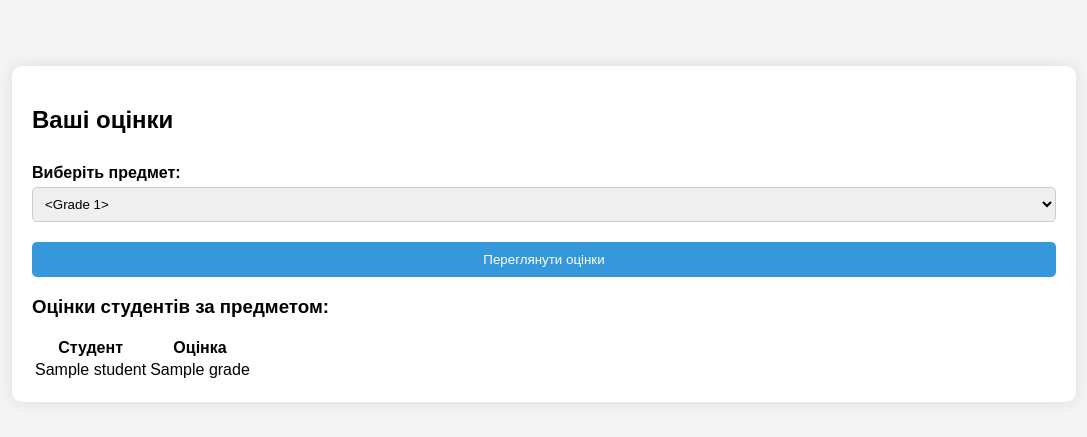
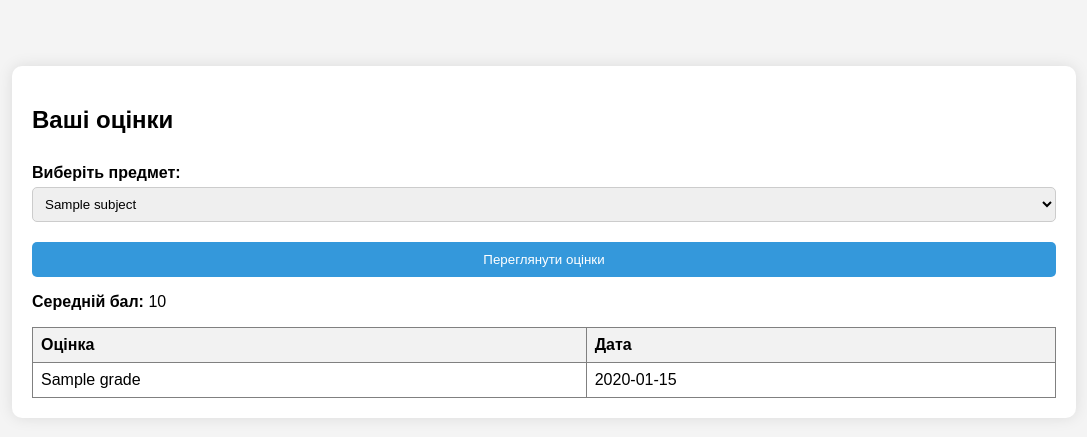
Before and after one commit to Z1napp/Web-2024, a Flask app: template 2025 students_journal/templates/dashboard_student.html in a window 1280 px wide. Shown: the part 224-661 px from the top of the page, without its empty margins (96-1183 px from the left). Run offline with Flask 3, Linux system fonts and the light colour scheme; the template is opened without the code that fills it: values that come from a table or form of the project are taken from there, most other values are stand-ins (such as "Sample title", 1, 10 or a date in 2020).

Commit message:
Finished the student ui

```diff
--- a/2025 students_journal/app.py
+++ b/2025 students_journal/app.py
@@ -34,7 +34,7 @@ class Grade(db.Model):
     grade = db.Column(db.Integer)
     student_id = db.Column(db.Integer, db.ForeignKey('user.id'))
     teacher_id = db.Column(db.Integer, db.ForeignKey('user.id'))
-    date = db.Column(db.DateTime, default=datetime.utcnow)  # нове поле з датою
+    date = db.Column(db.DateTime, default=datetime.utcnow)
 
 
 @login_manager.user_loader
@@ -59,31 +59,52 @@ def dashboard():
 
     # Для студентів ...
     if current_user.role == 'student':
-        # Вибрані предмети студента
+        # Вибрані предмети студента (унікальні)
         subjects = db.session.query(Grade.subject).filter_by(student_id=current_user.id).distinct().all()
         subjects = [s[0] for s in subjects]
 
+        # Вибраний предмет отримуємо з GET (після редіректу)
         selected_subject = request.args.get('subject')
 
         if request.method == 'POST':
             selected_subject = request.form['subject']
-            # Після обробки редірект на GET з параметром subject
+            # Перенаправлення на GET з параметром subject для збереження вибору в URL
             return redirect(url_for('dashboard', subject=selected_subject))
 
-        grades_for_subject = []
-        students_grades = {}
+        grades_data = []
 
         if selected_subject:
-            grades_for_subject = Grade.query.filter_by(student_id=current_user.id, subject=selected_subject).all()
-            students_grades = {current_user.login: [g.grade for g in grades_for_subject]}
+            # Запит із JOIN для отримання логіна викладача
+            grades_query = (
+                db.session.query(Grade, User.login.label('teacher_login'))
+                .join(User, Grade.teacher_id == User.id)
+                .filter(Grade.student_id == current_user.id, Grade.subject == selected_subject)
+                .all()
+            )
 
-        return render_template('dashboard_student.html',
-                               name=current_user.login,
-                               role=current_user.role,
-                               subjects=subjects,
-                               selected_subject=selected_subject,
-                               grades_for_subject=grades_for_subject,
-                               students_grades=students_grades)
+            # Формуємо список словників для шаблону
+            for grade, teacher_login in grades_query:
+                grades_data.append({
+                    'grade': grade.grade,
+                    'date': grade.date,
+                    'teacher_login': teacher_login
+                })
+
+        # Обчислюємо середній бал
+        if grades_data:
+            average_grade = round(sum(g['grade'] for g in grades_data) / len(grades_data), 2)
+        else:
+            average_grade = None
+
+        return render_template(
+            'dashboard_student.html',
+            name=current_user.login,
+            role=current_user.role,
+            subjects=subjects,
+            selected_subject=selected_subject,
+            grades_for_subject=grades_data,
+            average_grade=average_grade
+        )
 
     # Для викладача
     elif current_user.role == 'teacher':
@@ -96,8 +117,6 @@ def dashboard():
         end_date = datetime.strptime(end_date_str, '%Y-%m-%d') if end_date_str else None
 
         students = User.query.filter_by(role='student').all()
-        # subjects = Grade.query.with_entities(Grade.subject).distinct().all()
-        # subjects = [s.subject for s in subjects]
 
         # Додавання оцінки
         if request.method == 'POST' and 'add_grade' in request.form:
@@ -132,15 +151,15 @@ def dashboard():
                     average_per_student[student.login] = average
 
         return render_template('dashboard_teacher.html',
-                                name=current_user.login,
-                                role=current_user.role,
-                                students=students,
-                                subjects=subjects,
-                                selected_subject=selected_subject,
-                                students_grades=students_grades,
-                                average_per_student=average_per_student,
-                                start_date=start_date_str,
-                                end_date=end_date_str)
+                               name=current_user.login,
+                               role=current_user.role,
+                               students=students,
+                               subjects=subjects,
+                               selected_subject=selected_subject,
+                               students_grades=students_grades,
+                               average_per_student=average_per_student,
+                               start_date=start_date_str,
+                               end_date=end_date_str)
 
     # Для адміністратора
     elif current_user.role == 'admin':
--- a/2025 students_journal/templates/dashboard_student.html
+++ b/2025 students_journal/templates/dashboard_student.html
@@ -1,35 +1,42 @@
-<!-- dashboard_student.html -->
 {% extends 'dashboard_base.html' %}
 
 {% block content %}
   <h2>Ваші оцінки</h2>
+
   <form method="POST" action="{{ url_for('dashboard') }}">
     <label for="subject">Виберіть предмет:</label>
     <select name="subject" required>
       {% for subject in subjects %}
-                <option value="{{ subject }}">{{ subject }}</option>
+        <option value="{{ subject }}" {% if subject == selected_subject %}selected{% endif %}>
+          {{ subject }}
+        </option>
       {% endfor %}
     </select>
     <button type="submit">Переглянути оцінки</button>
   </form>
 
   {% if grades_for_subject %}
-        <h3>Оцінки студентів за предметом: {{ request.form['subject'] }}</h3>
-        <table>
-            <thead>
+    <p><strong>Середній бал:</strong>
+      {% if average_grade %}
+        {{ average_grade }}
+      {% else %}
+        Немає оцінок
+      {% endif %}
+    </p>
+
+    <table border="1" cellpadding="8" cellspacing="0" style="border-collapse: collapse; width: 100%; text-align: left;">
+      <thead style="background-color: #f2f2f2;">
         <tr>
-                    <th>Студент</th>
           <th>Оцінка</th>
+          <th>Дата</th>
         </tr>
       </thead>
       <tbody>
-                {% for student, grades in students_grades.items() %}
-                    {% for grade in grades %}
+        {% for grade in grades_for_subject %}
           <tr>
-                            <td>{{ student }}</td>
-                            <td>{{ grade }}</td>
+            <td>{{ grade.grade }}</td>
+            <td>{{ grade.date.strftime('%Y-%m-%d') }}</td>
           </tr>
-                    {% endfor %}
         {% endfor %}
       </tbody>
     </table>
```
Also changed, not shown: 2025 students_journal/instance/db.sqlite3. Lines whose indentation alone changed are shown as unchanged.
